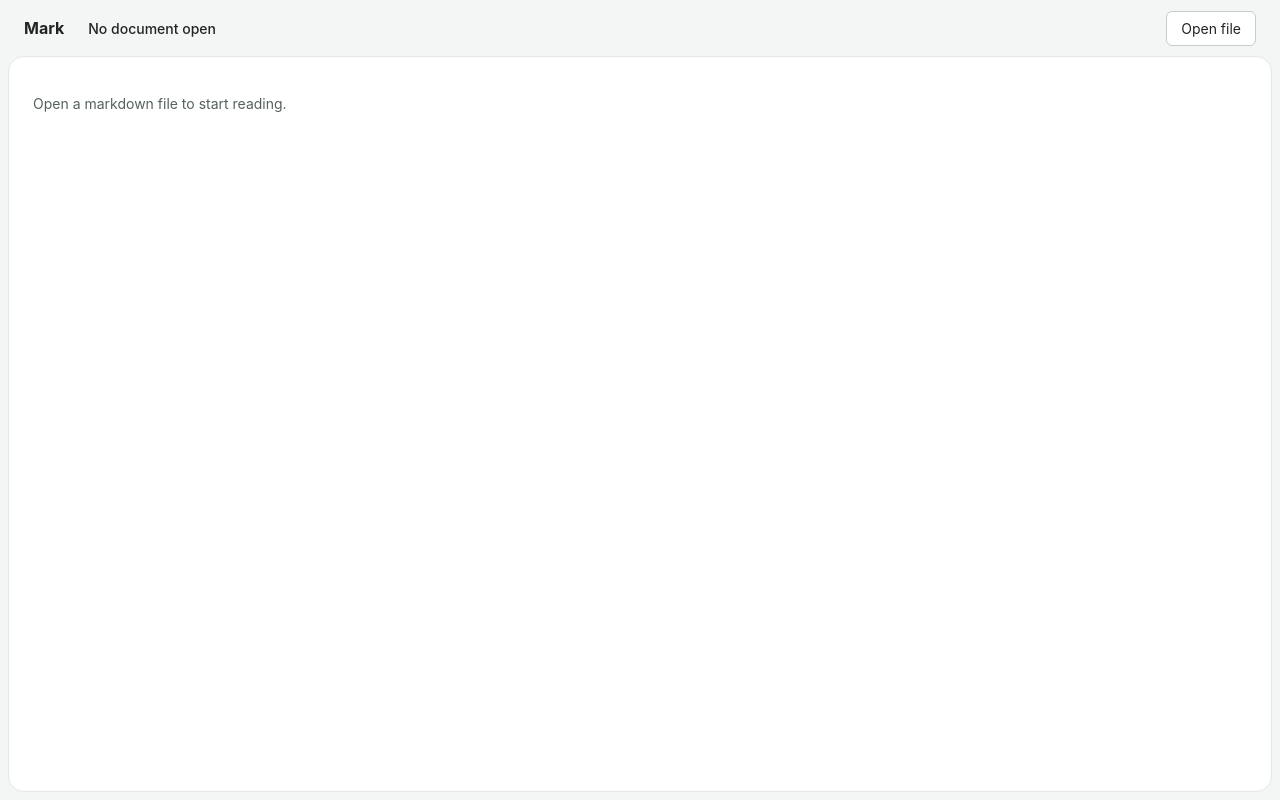
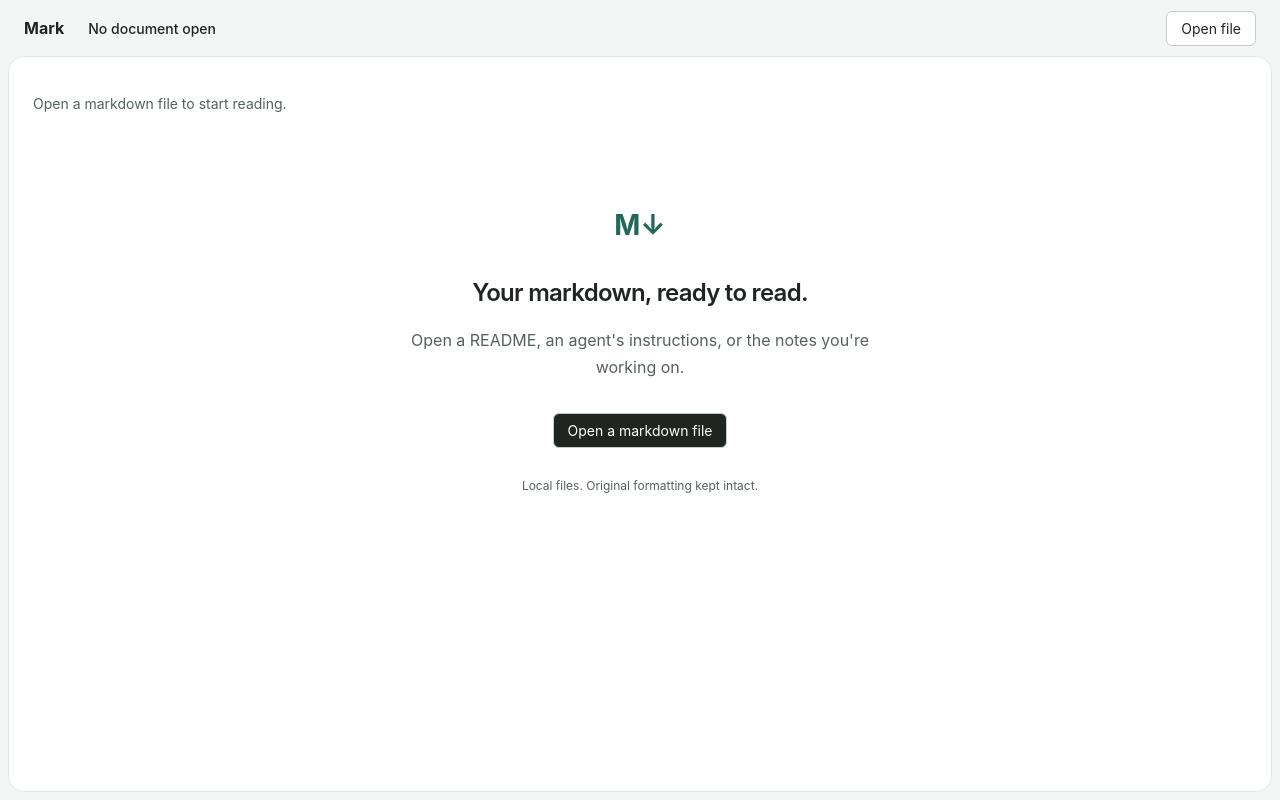
Before and after one commit to venujatech-byte/Mark_viewer, a plain HTML site: page apps/desktop/web/index.html in a window 1280 px wide. Drawn offline with Linux system fonts and the light colour scheme.

Commit message:
feat: add the first-run markdown opening screen

```diff
--- a/apps/desktop/web/app.js
+++ b/apps/desktop/web/app.js
@@ -13,6 +13,7 @@ async function openFile() {
     const opened = await window.__TAURI__.core.invoke('open_document');
     if (!opened) return;
     active = opened;
+    document.querySelector('#welcome').hidden = true;
     filename.textContent = active.path.split(/[\\/]/).pop();
     filename.title = active.path;
     preview.innerHTML = active.html;
@@ -27,3 +28,5 @@ async function openFile() {
 }
 
 openButton.addEventListener('click', openFile);
+
+document.querySelector('#welcome-open').addEventListener('click', openFile);
--- a/apps/desktop/web/index.html
+++ b/apps/desktop/web/index.html
@@ -16,6 +16,13 @@
   <main class="sheet">
     <p id="status" role="status">Open a markdown file to start reading.</p>
     <p id="error" role="alert"></p>
+    <section id="welcome" class="welcome" aria-labelledby="welcome-title">
+      <span class="file-mark" aria-hidden="true">M↓</span>
+      <h2 id="welcome-title">Your markdown, ready to read.</h2>
+      <p>Open a README, an agent's instructions, or the notes you're working on.</p>
+      <button id="welcome-open" type="button">Open a markdown file</button>
+      <p class="welcome-note">Local files. Original formatting kept intact.</p>
+    </section>
     <article id="preview" class="markdown" aria-label="Rendered markdown"></article>
   </main>
 </body>
--- a/apps/desktop/web/style.css
+++ b/apps/desktop/web/style.css
@@ -17,3 +17,10 @@ button { font: inherit; font-size: 14px; padding: 8px 14px; border: 1px solid #c
 .frontmatter pre { margin: 16px 0 0; font: 13px/1.6 ui-monospace, "SFMono-Regular", Consolas, monospace; white-space: pre-wrap; overflow-wrap: anywhere; }
 #error { color: #a22d38; font-size: 14px; }
 #error:empty { display: none; }
+.welcome { max-width: 520px; margin: 12vh auto; text-align: center; }
+.welcome[hidden] { display: none; }
+.file-mark { display: inline-block; font-size: 28px; font-weight: 650; color: #206857; margin-bottom: 16px; }
+.welcome h2 { font-size: 24px; font-weight: 600; letter-spacing: -0.03em; }
+.welcome p { color: #56615a; line-height: 1.7; }
+.welcome button { background: #202522; color: white; margin: 16px 0; }
+.welcome .welcome-note { font-size: 12px; }
```
Also changed, not shown: ROADMAP.md (+1 -1 lines).
